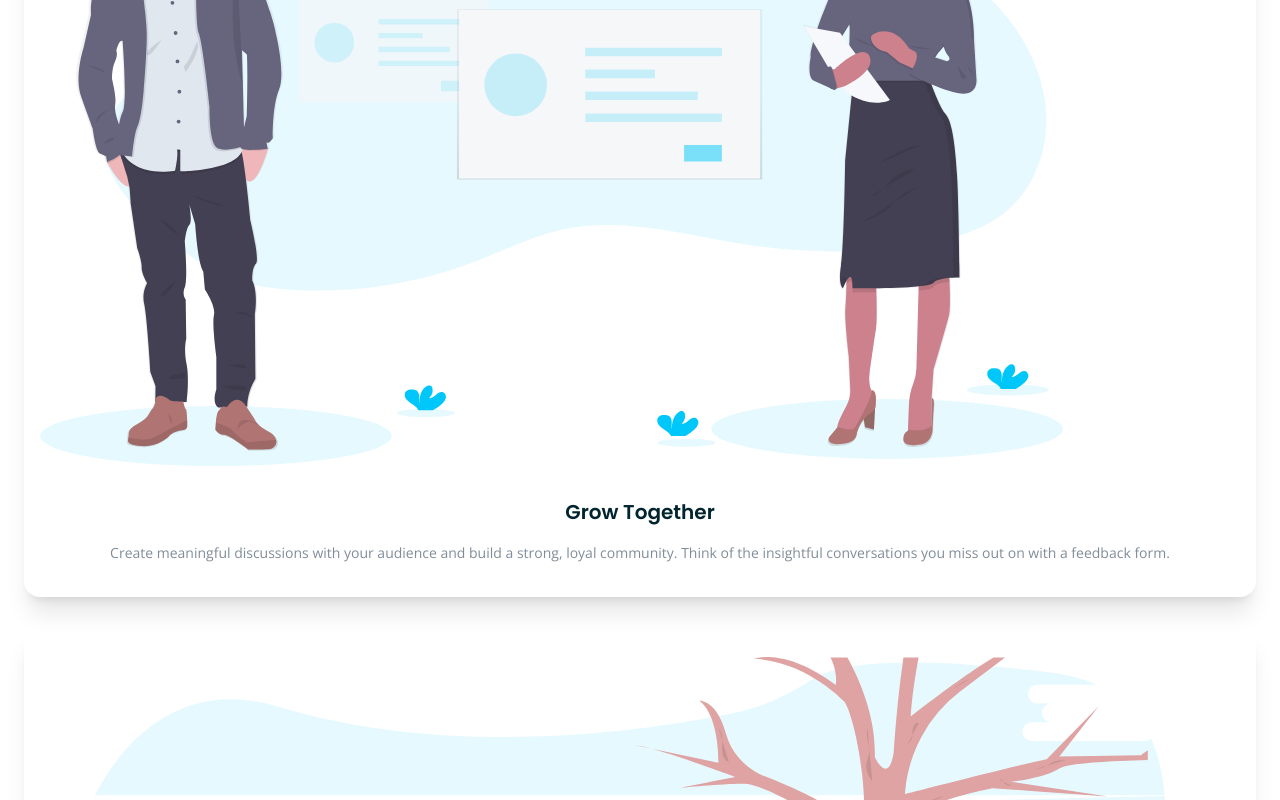
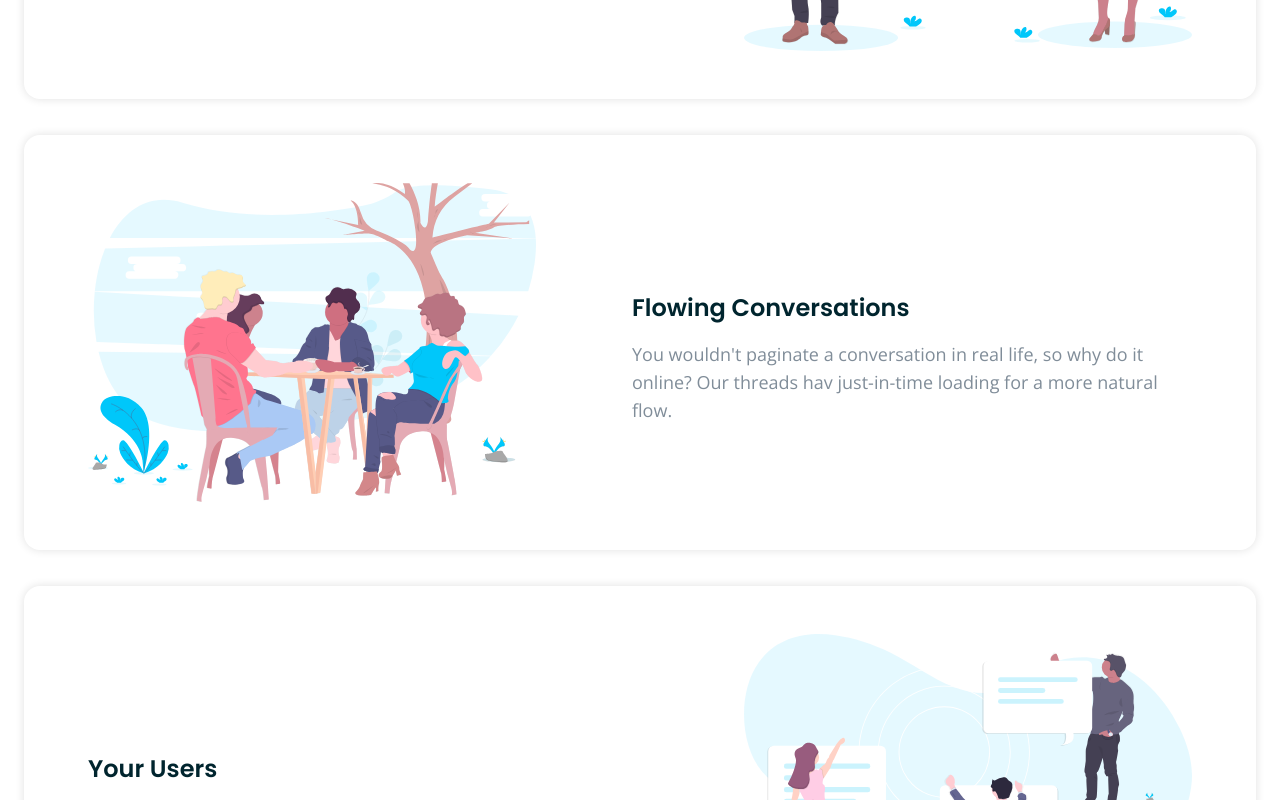
Before and after one commit to rafaelwillen/huddle-landing-page, a React (Vite) app: page / in a window 1280 px wide. Shown: the part 1260-2060 px from the top of the page. Built offline with nearby package versions, Linux system fonts and the light colour scheme.

Commit message:
Made the sections responsive

```diff
--- a/src/App.tsx
+++ b/src/App.tsx
@@ -34,7 +34,7 @@ function App() {
   return (
     <>
       <Header />
-      <main className="container mx-auto mt-14 px-6 bg-white">
+      <main className="container mx-auto mt-14 lg:mt-24 px-6 bg-white">
         <BodySections sectionCards={sectionCards} />
       </main>
     </>
--- a/src/components/sections/BodySections.tsx
+++ b/src/components/sections/BodySections.tsx
@@ -13,14 +13,24 @@ const BodySections: FC<{ sectionCards: SectionCardType[] }> = ({
     <>
       {sectionCards.map(({ content, heading, imgSrc }, index) => (
         <section
-          className="shadow-xl mb-7 last:mb-0 rounded-2xl py-8 px-4 text-center"
+          className={`section-shadow mb-9 last:mb-0 rounded-2xl py-12 px-6 text-center ${
+            index % 2 == 0 ? "flex-row-reverse" : "flex-row"
+          } lg:flex items-center lg:text-left gap-24 lg:px-16 min-h-[310px]`}
           key={index}
         >
-          <img src={imgSrc} alt={heading} />
-          <h2 className="mt-8 mb-4 font-heading font-bold text-darkCyan text-xl">
-            {heading}
-          </h2>
-          <p className="text-sm text-blue leading-relaxed">{content}</p>
+          <img
+            className="max-w-sm lg:max-w-md w-full mx-auto"
+            src={imgSrc}
+            alt={heading}
+          />
+          <div>
+            <h2 className="mt-8 mb-4 font-heading font-bold text-darkCyan text-xl lg:text-2xl">
+              {heading}
+            </h2>
+            <p className="text-sm lg:text-lg text-blue leading-relaxed">
+              {content}
+            </p>
+          </div>
         </section>
       ))}
     </>
--- a/src/index.css
+++ b/src/index.css
@@ -6,3 +6,13 @@ body {
     @apply text-darkCyan font-main;
     font-size: 1.125rem;
 }
+
+.section-shadow {
+    box-shadow: 0px 0px 20px 5px #e1e1e1;
+}
+
+@media (min-width: 1024px) {
+    .section-shadow {
+        box-shadow: 0px 0px 10px 0px #e1e1e1;
+    }
+}
```
